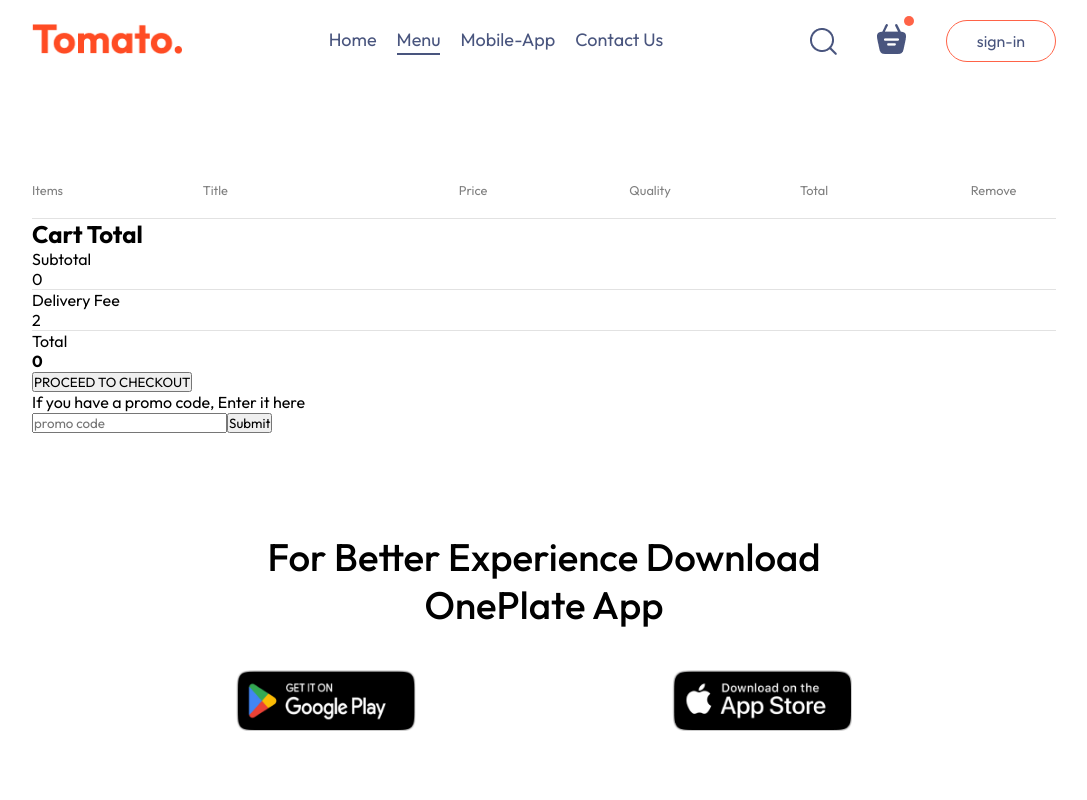
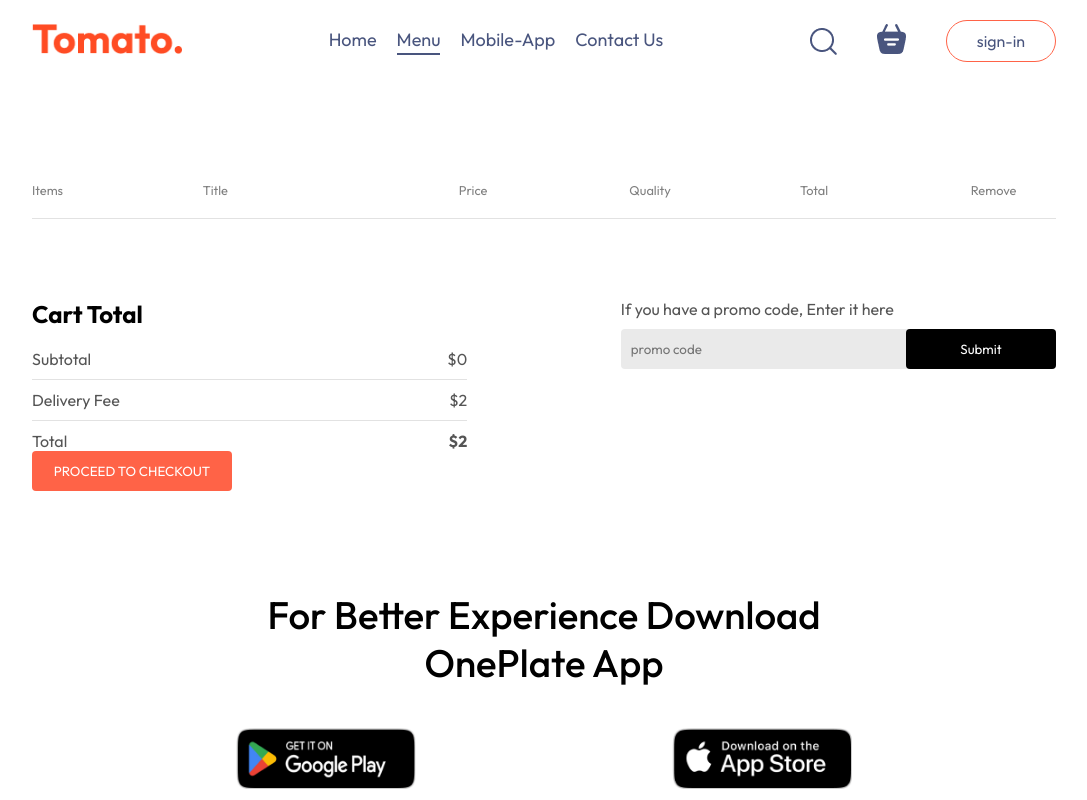
Before and after one commit to partth-code/OnePlate, a React (Vite) app in the folder OnePlate/: page /cart in a window 1280 px wide. Shown: the top 800 px of the page, without its empty margins (96-1183 px from the left). Built offline with nearby package versions, Linux system fonts and the light colour scheme.

Commit message:
context:Added Total Functionality to Cart Page

```diff
--- a/OnePlate/src/components/Navbar/Navbar.tsx
+++ b/OnePlate/src/components/Navbar/Navbar.tsx
@@ -2,6 +2,7 @@
 import "./Navbar.css";
 import {assets} from "../../assets/assets";
 import { Link } from "react-router-dom";
+import { useStore } from "../../hooks/useStore";
 
 type NavbarProps = {
     setShowLogin:React.Dispatch<React.SetStateAction<boolean>>;
@@ -10,6 +11,8 @@
 const Navbar = ({setShowLogin}:NavbarProps) =>{
 
     const [menu,setMenu] = useState("menu");
+
+    const {getTotalCartAmount} = useStore();
     return (
         <nav className="navbar">
            <Link to='/'><img src={assets.logo} alt="" className="logo" /></Link>
@@ -23,7 +26,7 @@
                 <img src={assets.search_icon} alt="" />
                 <div className="navbar-search-icon">
                     <Link to="/cart"><img src={assets.basket_icon} alt="" /></Link>
-                    <div className="dot">
+                    <div className={getTotalCartAmount()>0?"dot":""}>
 
                     </div>
                 </div>
--- a/OnePlate/src/context/StoreContext.tsx
+++ b/OnePlate/src/context/StoreContext.tsx
@@ -11,8 +11,10 @@
     setCartItems: React.Dispatch<
     React.SetStateAction<Record<string,number>>>;
 
+
     addToCart: (itemId: string) => void;
     removeFromCart: (itemId: string) => void;
+    getTotalCartAmount: ()=> number;
 }
 export const StoreContext = createContext<StoreContextType | null>(null);
 
@@ -34,9 +36,19 @@
         setCartItems((prev)=>({...prev,[itemId]:prev[itemId]-1}))
     }
 
-    useEffect(()=>{
-        console.log(cartItems);
-    },[cartItems])
+    const getTotalCartAmount = () => {
+        let totalAmount = 0;
+        for(const item in cartItems){
+            let itemInfo = food_list.find((product)=>
+                product._id===item
+            );
+            if (itemInfo && cartItems[item]>0){
+            totalAmount += itemInfo.price * cartItems[item]
+            }
+
+        }
+        return totalAmount;
+    }
 
 
     const contextValue: StoreContextType = {
@@ -44,7 +56,8 @@
         cartItems,
         setCartItems,
         addToCart,
-        removeFromCart
+        removeFromCart,
+        getTotalCartAmount
     };
     return(
         <StoreContext.Provider value={contextValue}>
--- a/OnePlate/src/pages/Cart/Cart.css
+++ b/OnePlate/src/pages/Cart/Cart.css
@@ -28,3 +28,81 @@
 .cart-items-item .cross{
     cursor: pointer;
 }
+
+.cart-bottom{
+    margin-top: 80px;
+    display: flex;
+    justify-content: space-between;
+    gap: max(12vw,20px);
+}
+
+.cart-total{
+    flex:1;
+    display: flex;
+    flex-direction: column;
+    gap: 20px;
+}
+
+.cart-total-details{
+    display: flex;
+    justify-content: space-between;
+    color: #555;
+
+}
+
+.cart-total hr{
+    margin: 10px 0px;
+}
+
+.cart-total button{
+
+    border: none;
+    color: white;
+    background-color: tomato;
+    width: max(15vw,200px);
+    padding: 12px 0px;
+    border-radius: 4px;
+}
+
+.cart-promocode{
+    flex: 1;
+}
+
+.cart-promocode p{
+    color: #555;
+}
+
+.cart-promocode-input{
+    margin-top: 10px;
+    display: flex;
+    justify-content: space-between ;
+    align-items: center;
+    background-color: #eaeaea;
+    border-radius: 4px;
+}
+
+.cart-promocode-input input{
+    background: transparent;
+    border: none;
+    outline: none;
+    padding-left: 10px;
+}
+
+.cart-promocode-input button{
+
+    width: max(10vw,150px);
+    padding: 12px 5px;
+    background-color: black;
+    border: none;
+    color: white;
+    border-radius: 4px;
+}
+
+@media (max-width: 750px) {
+    .cart-bottom{
+        flex-direction: column;
+    }
+    .cart-promocode{
+        justify-content: start;
+    }
+}
--- a/OnePlate/src/pages/Cart/Cart.tsx
+++ b/OnePlate/src/pages/Cart/Cart.tsx
@@ -4,7 +4,7 @@
 
 const Cart = () => {
 
-  const {cartItems,food_list,removeFromCart} = useStore();
+  const {cartItems,food_list,removeFromCart,getTotalCartAmount} = useStore();
 
   return (
     <div className='cart'>
@@ -44,21 +44,22 @@
           <div>
             <div className="cart-total-details">
               <p>Subtotal</p>
-              <p>{0}</p>
+              <p>${getTotalCartAmount()}</p>
+            </div>
               <hr />
-            </div>
             <div className="cart-total-details">
               <p>Delivery Fee</p>
-              <p>{2}</p>
+              <p>${2}</p>
+            </div>
               <hr />
-            </div>
             <div className="cart-total-details">
               <p>Total</p>
-              <b>0</b>
+              <b>${getTotalCartAmount()+2}</b>
 
             </div>
             <button>PROCEED TO CHECKOUT</button>
           </div>
+        </div>
           <div className="cart-promocode">
             <div>
               <p>If you have a promo code, Enter it here</p>
@@ -68,7 +69,6 @@
               </div>
             </div>
           </div>
-        </div>
       </div>
 
     </div>
```
